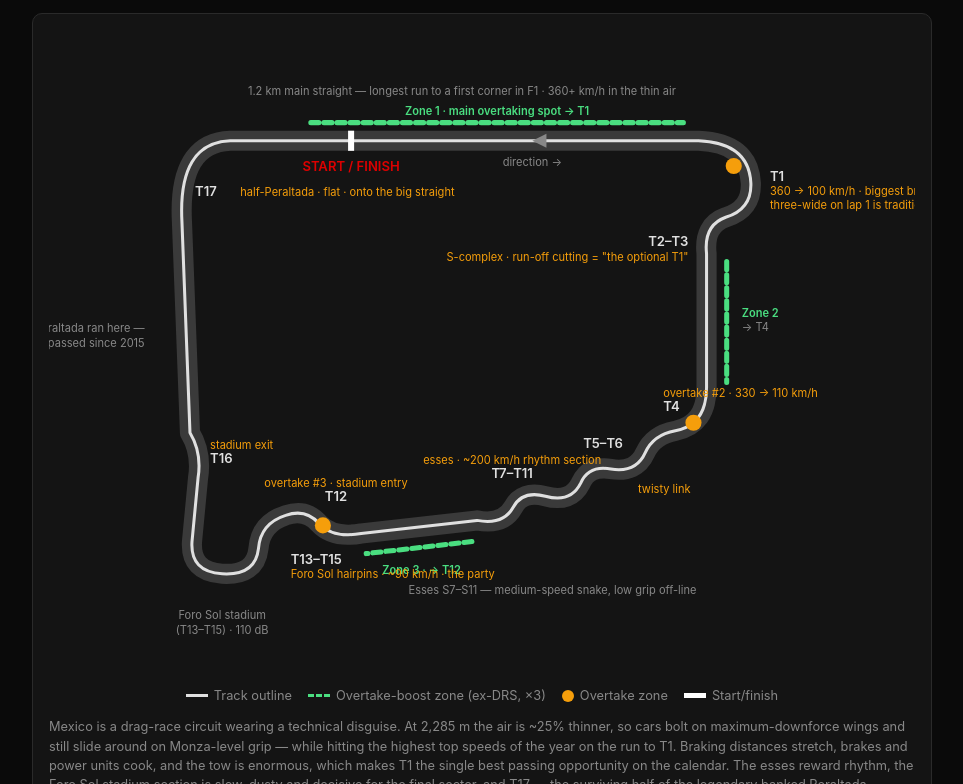
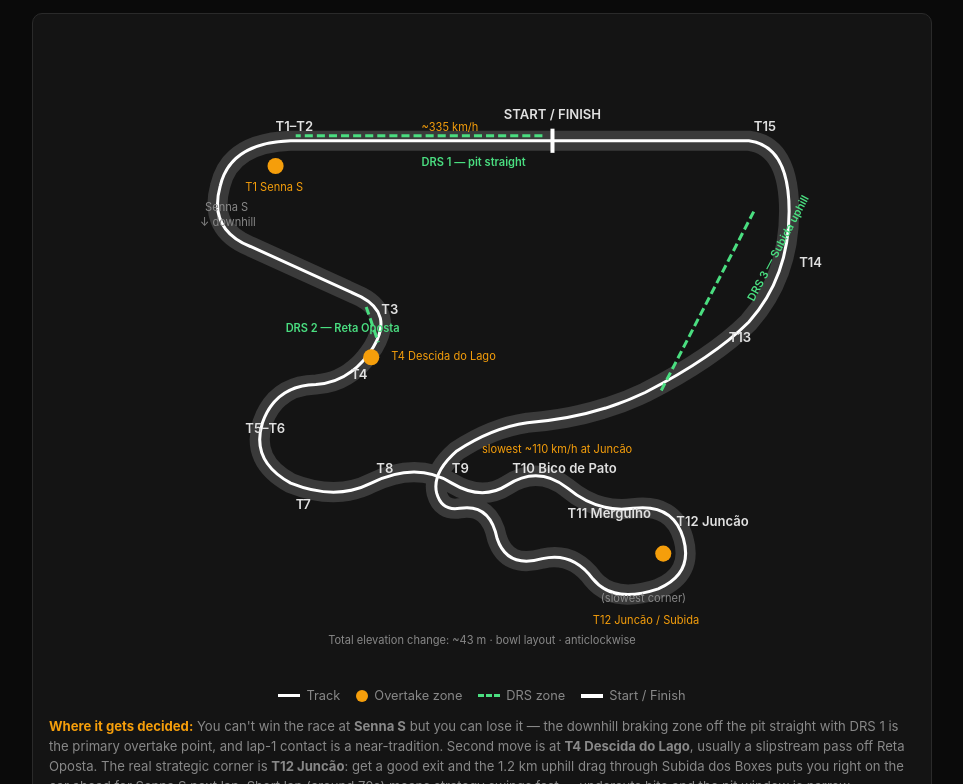
Before and after one commit to wilsonfelicio/marshall-workspace, a plain HTML site: page f1-dashboard/circuit.html in a window 1280 px wide. Shown: the part 104-888 px from the top of the page, without its empty margins (158-1121 px from the left). Drawn offline with Linux system fonts and the light colour scheme.

Commit message:
F1 dashboard update — São Paulo GP (Interlagos) Nov 6–8

```diff
--- a/f1-dashboard/circuit.html
+++ b/f1-dashboard/circuit.html
@@ -3,7 +3,7 @@
 <head>
 <meta charset="UTF-8">
 <meta name="viewport" content="width=device-width, initial-scale=1.0">
-<title>🏁 Autódromo Hermanos Rodríguez — Circuit Diagram</title>
+<title>🏁 Interlagos — Circuit Diagram</title>
 <style>
 :root { --bg:#0a0a0a; --surface:#141414; --border:#2a2a2a; --text:#e0e0e0; --muted:#888; --accent:#DC0000; }
 * { margin:0; padding:0; box-sizing:border-box; }
@@ -29,141 +29,142 @@ body { background:var(--bg); color:var(--text); font-family:-apple-system,BlinkM
 <body>
 <div class="wrap">
 <div class="header">
-    <div class="flag">🇲🇽</div>
-    <h1>Autódromo Hermanos Rodríguez — Mexico City</h1>
-    <div class="meta">4.304 km · 17 turns · 71 laps · Clockwise · Lap record 1:17.774 (Bottas, 2021) · 2,285 m altitude · Simplified layout</div>
+    <div class="flag">🇧🇷</div>
+    <h1>Autódromo José Carlos Pace — Interlagos, São Paulo</h1>
+    <div class="meta">4.309 km · 15 turns · 71 laps · Anticlockwise · Lap record 1:10.540 (Bottas, 2018) · ~800 m altitude · Simplified layout</div>
 </div>
 
 <div class="card">
 <svg class="diagram" viewBox="0 0 860 640" xmlns="http://www.w3.org/2000/svg">
-    <!-- Track outline (stylized Hermanos Rodríguez, clockwise) -->
-    <path id="track" d="M 180 110
-             L 645 110
-             Q 695 112 697 152
-             Q 698 178 672 186
-             Q 650 194 653 222
-             L 653 355
-             Q 653 392 622 398
-             Q 600 402 592 420
-             Q 583 440 558 436
-             Q 536 432 528 450
-             Q 518 470 493 463
-             Q 470 457 461 474
-             Q 451 492 425 487
-             L 310 500
-             Q 282 505 268 490
-             Q 255 475 235 482
-             Q 210 490 208 515
-             Q 205 542 172 540
-             Q 140 538 142 508
-             L 148 445
-             Q 152 420 140 400
-             L 132 190
-             Q 128 112 180 110
+    <!-- Track outline (stylized Interlagos, anticlockwise)
+         Path flow: start/finish straight (top-right to top-left),
+         plunge down into Senna S (T1-T2), Descida do Lago (T3-T4),
+         sweep around infield (T5-T11), Juncao (T12), long uphill
+         back to the start/finish line. -->
+    <path d="M 660 110
+             L 240 110
+             Q 180 112 170 155
+             Q 158 198 200 215
+             L 310 265
+             Q 342 282 322 315
+             Q 300 350 265 352
+             Q 225 353 212 390
+             Q 200 428 240 450
+             Q 285 468 320 450
+             Q 365 428 400 450
+             Q 430 468 455 452
+             Q 486 432 515 455
+             Q 545 480 580 475
+             Q 620 470 630 505
+             Q 640 540 605 555
+             Q 560 570 540 545
+             Q 520 518 490 525
+             Q 455 535 445 505
+             Q 438 470 408 475
+             Q 390 478 385 460
+             Q 380 440 405 418
+             Q 440 395 475 390
+             Q 540 385 592 360
+             Q 660 325 695 290
+             Q 735 245 735 180
+             Q 735 115 695 110
              Z"
           fill="none" stroke="#3a3a3a" stroke-width="20" stroke-linejoin="round" stroke-linecap="round"/>
-    <path d="M 180 110
-             L 645 110
-             Q 695 112 697 152
-             Q 698 178 672 186
-             Q 650 194 653 222
-             L 653 355
-             Q 653 392 622 398
-             Q 600 402 592 420
-             Q 583 440 558 436
-             Q 536 432 528 450
-             Q 518 470 493 463
-             Q 470 457 461 474
-             Q 451 492 425 487
-             L 310 500
-             Q 282 505 268 490
-             Q 255 475 235 482
-             Q 210 490 208 515
-             Q 205 542 172 540
-             Q 140 538 142 508
-             L 148 445
-             Q 152 420 140 400
-             L 132 190
-             Q 128 112 180 110
+    <path d="M 660 110
+             L 240 110
+             Q 180 112 170 155
+             Q 158 198 200 215
+             L 310 265
+             Q 342 282 322 315
+             Q 300 350 265 352
+             Q 225 353 212 390
+             Q 200 428 240 450
+             Q 285 468 320 450
+             Q 365 428 400 450
+             Q 430 468 455 452
+             Q 486 432 515 455
+             Q 545 480 580 475
+             Q 620 470 630 505
+             Q 640 540 605 555
+             Q 560 570 540 545
+             Q 520 518 490 525
+             Q 455 535 445 505
+             Q 438 470 408 475
+             Q 390 478 385 460
+             Q 380 440 405 418
+             Q 440 395 475 390
+             Q 540 385 592 360
+             Q 660 325 695 290
+             Q 735 245 735 180
+             Q 735 115 695 110
              Z"
-          fill="none" stroke="#e0e0e0" stroke-width="3" stroke-linejoin="round"/>
+          fill="none" stroke="#ffffff" stroke-width="3" stroke-linejoin="round" stroke-linecap="round" stroke-dasharray="0"/>
 
-    <!-- Landmark hints -->
-    <text class="note-label" x="410" y="65" text-anchor="middle">1.2 km main straight — longest run to a first corner in F1 · 360+ km/h in the thin air</text>
-    <text class="note-label" x="500" y="560" text-anchor="middle">Esses S7–S11 — medium-speed snake, low grip off-line</text>
-    <text class="note-label" x="172" y="585" text-anchor="middle">Foro Sol stadium</text>
-    <text class="note-label" x="172" y="600" text-anchor="middle">(T13–T15) · 110 dB</text>
-    <text class="note-label" x="95" y="300" text-anchor="end">Old Peraltada ran here —</text>
-    <text class="note-label" x="95" y="315" text-anchor="end">banked 180°, bypassed since 2015</text>
+    <!-- Start/Finish line -->
+    <line x1="500" y1="98" x2="500" y2="122" stroke="#fff" stroke-width="4"/>
+    <text x="500" y="88" text-anchor="middle" class="corner-label">START / FINISH</text>
 
-    <!-- Override (ex-DRS) zone 1: main straight -->
-    <line x1="260" y1="92" x2="630" y2="92" stroke="#4ade80" stroke-width="5" stroke-dasharray="8 5" stroke-linecap="round"/>
-    <text class="zone-label" x="445" y="84" text-anchor="middle">Zone 1 · main overtaking spot → T1</text>
-
-    <!-- Override zone 2: back straight T3 → T4 -->
-    <line x1="673" y1="230" x2="673" y2="350" stroke="#4ade80" stroke-width="5" stroke-dasharray="8 5" stroke-linecap="round"/>
-    <text class="zone-label" x="688" y="285" text-anchor="start">Zone 2</text>
-    <text class="note-label" x="688" y="299" text-anchor="start">→ T4</text>
-
-    <!-- Override zone 3: T11 → T12 -->
-    <line x1="420" y1="508" x2="315" y2="520" stroke="#4ade80" stroke-width="5" stroke-dasharray="8 5" stroke-linecap="round"/>
-    <text class="zone-label" x="370" y="540" text-anchor="middle">Zone 3 · → T12</text>
-
-    <!-- Start/finish line -->
-    <line x1="300" y1="100" x2="300" y2="120" stroke="#fff" stroke-width="6"/>
-    <text class="corner-label" x="300" y="140" text-anchor="middle" style="fill:#DC0000;">START / FINISH</text>
+    <!-- DRS zones (green dashed, following the direction of travel) -->
+    <!-- DRS 1: pit straight → Senna S -->
+    <line x1="490" y1="105" x2="245" y2="105" stroke="#4ade80" stroke-width="3" stroke-dasharray="8 4"/>
+    <text x="370" y="135" class="zone-label">DRS 1 — pit straight</text>
+    <!-- DRS 2: run between T3 exit toward Descida do Lago (T4) -->
+    <line x1="315" y1="275" x2="327" y2="310" stroke="#4ade80" stroke-width="3" stroke-dasharray="8 4"/>
+    <text x="235" y="300" class="zone-label">DRS 2 — Reta Oposta</text>
+    <!-- DRS 3: long uphill run from Juncao back toward S/F -->
+    <line x1="608" y1="358" x2="700" y2="180" stroke="#4ade80" stroke-width="3" stroke-dasharray="8 4"/>
+    <text x="700" y="270" class="zone-label" transform="rotate(-62 700 270)">DRS 3 — Subida uphill</text>
 
     <!-- Overtake zones (orange dots) -->
-    <circle cx="680" cy="135" r="8" fill="#f59e0b"/>
-    <circle cx="640" cy="390" r="8" fill="#f59e0b"/>
-    <circle cx="272" cy="492" r="8" fill="#f59e0b"/>
+    <circle cx="225" cy="135" r="8" fill="#f59e0b"/>
+    <text x="195" y="160" class="speed-label">T1 Senna S</text>
+    <circle cx="320" cy="325" r="8" fill="#f59e0b"/>
+    <text x="340" y="328" class="speed-label">T4 Descida do Lago</text>
+    <circle cx="610" cy="520" r="8" fill="#f59e0b"/>
+    <text x="540" y="590" class="speed-label">T12 Juncão / Subida</text>
 
-    <!-- Corner labels + speeds -->
-    <text class="corner-label" x="716" y="150" text-anchor="start">T1</text>
-    <text class="speed-label"  x="716" y="164" text-anchor="start">360 → 100 km/h · biggest braking zone</text>
-    <text class="speed-label"  x="716" y="178" text-anchor="start">three-wide on lap 1 is tradition</text>
+    <!-- Corner markers -->
+    <text x="225" y="100" class="corner-label">T1–T2</text>
+    <text x="155" y="180" class="note-label">Senna S</text>
+    <text x="150" y="195" class="note-label">↓ downhill</text>
 
-    <text class="corner-label" x="635" y="215" text-anchor="end">T2–T3</text>
-    <text class="speed-label"  x="635" y="229" text-anchor="end">S-complex · run-off cutting = "the optional T1"</text>
+    <text x="330" y="282" class="corner-label">T3</text>
+    <text x="300" y="347" class="corner-label">T4</text>
+    <text x="195" y="400" class="corner-label">T5–T6</text>
 
-    <text class="corner-label" x="610" y="378" text-anchor="start">T4</text>
-    <text class="speed-label"  x="610" y="364" text-anchor="start">overtake #2 · 330 → 110 km/h</text>
+    <text x="245" y="476" class="corner-label">T7</text>
+    <text x="325" y="440" class="corner-label">T8</text>
+    <text x="400" y="440" class="corner-label">T9</text>
+    <text x="460" y="440" class="corner-label">T10 Bico de Pato</text>
 
-    <text class="corner-label" x="570" y="415" text-anchor="end">T5–T6</text>
-    <text class="speed-label"  x="585" y="460" text-anchor="start">twisty link</text>
+    <text x="515" y="485" class="corner-label">T11 Mergulho</text>
+    <text x="623" y="493" class="corner-label">T12 Juncão</text>
+    <text x="548" y="568" class="note-label">(slowest corner)</text>
 
-    <text class="corner-label" x="460" y="445" text-anchor="middle">T7–T11</text>
-    <text class="speed-label"  x="460" y="431" text-anchor="middle">esses · ~200 km/h rhythm section</text>
+    <text x="675" y="310" class="corner-label">T13</text>
+    <text x="745" y="235" class="corner-label">T14</text>
+    <text x="700" y="100" class="corner-label">T15</text>
 
-    <text class="corner-label" x="285" y="468" text-anchor="middle">T12</text>
-    <text class="speed-label"  x="285" y="454" text-anchor="middle">overtake #3 · stadium entry</text>
+    <!-- Speed annotations -->
+    <text x="370" y="100" class="speed-label">~335 km/h</text>
+    <text x="430" y="420" class="speed-label">slowest ~110 km/h at Juncão</text>
 
-    <text class="corner-label" x="240" y="530" text-anchor="start">T13–T15</text>
-    <text class="speed-label"  x="240" y="544" text-anchor="start">Foro Sol hairpins · ~90 km/h · the party</text>
-
-    <text class="corner-label" x="160" y="430" text-anchor="start">T16</text>
-    <text class="speed-label"  x="160" y="416" text-anchor="start">stadium exit</text>
-
-    <text class="corner-label" x="145" y="165" text-anchor="start">T17</text>
-    <text class="speed-label"  x="190" y="165" text-anchor="start">half-Peraltada · flat · onto the big straight</text>
-
-    <!-- Direction arrow -->
-    <path d="M 480 110 l -14 -7 l 0 14 Z" fill="#888" transform="rotate(180 480 110)"/>
-    <text class="note-label" x="480" y="135" text-anchor="middle">direction →</text>
+    <!-- Elevation note -->
+    <text x="430" y="610" text-anchor="middle" class="note-label">Total elevation change: ~43 m · bowl layout · anticlockwise</text>
 </svg>
 
 <div class="legend">
-    <div><span class="swatch" style="border-top-color:#e0e0e0;"></span> Track outline</div>
-    <div><span class="swatch" style="border-top-color:#4ade80;border-top-style:dashed;"></span> Overtake-boost zone (ex-DRS, ×3)</div>
-    <div><span class="dot" style="background:#f59e0b;"></span> Overtake zone</div>
-    <div><span class="swatch" style="border-top-color:#fff;border-top-width:5px;"></span> Start/finish</div>
+    <div><span class="swatch" style="border-top-color:#fff"></span>Track</div>
+    <div><span class="dot" style="background:#f59e0b"></span>Overtake zone</div>
+    <div><span class="swatch" style="border-top-color:#4ade80;border-top-style:dashed"></span>DRS zone</div>
+    <div><span class="swatch" style="border-top-color:#fff;border-top-width:4px"></span>Start / Finish</div>
 </div>
 
-<div style="margin-top:14px;color:var(--muted);font-size:0.8rem;line-height:1.5;">
-Mexico is a drag-race circuit wearing a technical disguise. At 2,285 m the air is ~25% thinner, so cars bolt on maximum-downforce wings and still slide around on Monza-level grip — while hitting the highest top speeds of the year on the run to T1. Braking distances stretch, brakes and power units cook, and the tow is enormous, which makes T1 the single best passing opportunity on the calendar. The esses reward rhythm, the Foro Sol stadium section is slow, dusty and decisive for the final sector, and T17 — the surviving half of the legendary banked Peraltada — must be taken flat to carry speed onto the 1.2 km straight. Track position helps, but nobody is safe into Turn 1.
+<div style="margin-top:14px;font-size:0.82rem;line-height:1.5;color:var(--muted);">
+    <strong style="color:#f59e0b">Where it gets decided:</strong> You can't win the race at <strong>Senna S</strong> but you can lose it — the downhill braking zone off the pit straight with DRS 1 is the primary overtake point, and lap-1 contact is a near-tradition. Second move is at <strong>T4 Descida do Lago</strong>, usually a slipstream pass off Reta Oposta. The real strategic corner is <strong>T12 Juncão</strong>: get a good exit and the 1.2 km uphill drag through Subida dos Boxes puts you right on the car ahead for Senna S next lap. Short lap (around 70s) means strategy swings fast — undercuts bite and the pit window is narrow.
 </div>
 
-<a class="back" href="index.html">← Back to dashboard</a>
+<a href="index.html" class="back">← back to dashboard</a>
 </div>
 </div>
 </body>
```
Also changed, not shown: f1-dashboard/index.html (+91 -103 lines).
